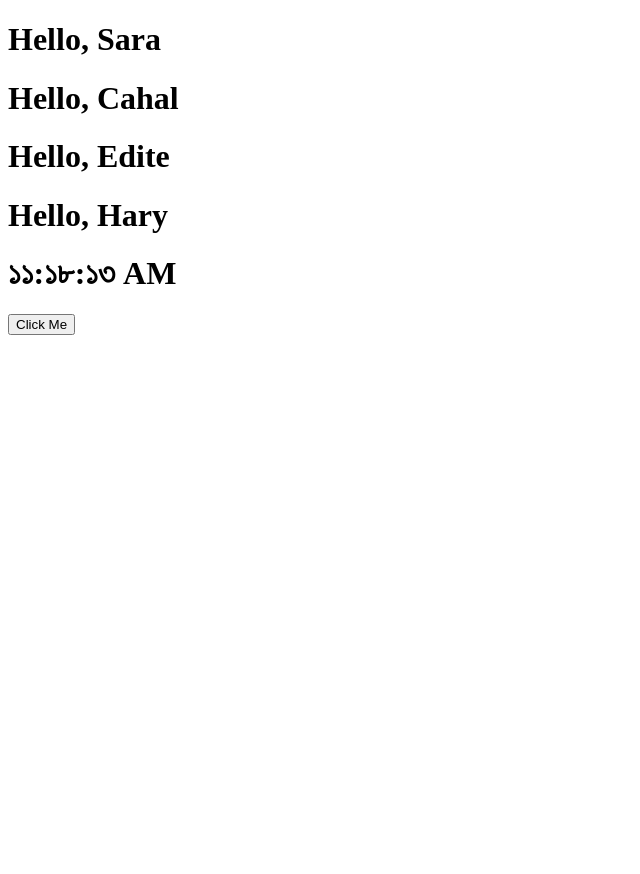
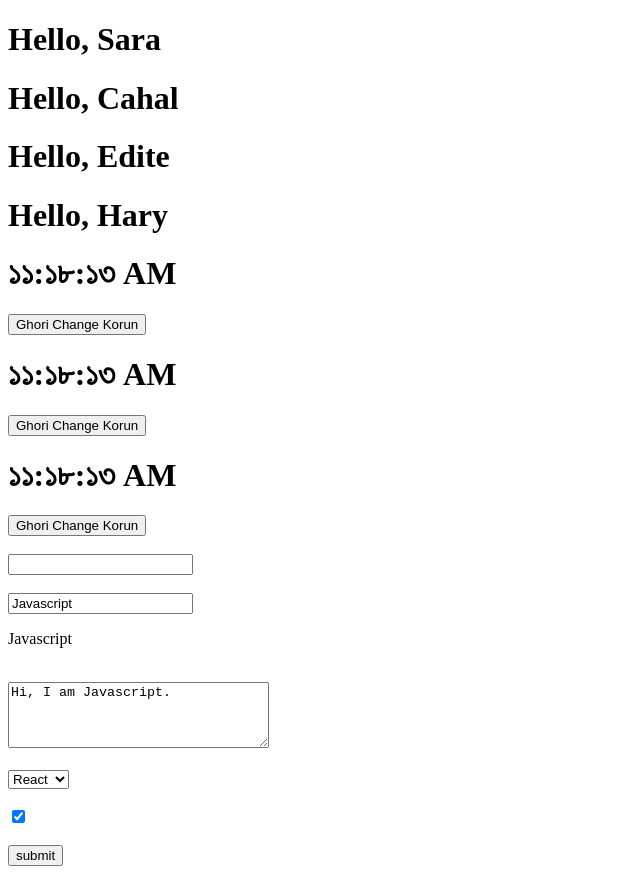
Before and after one commit to motiurrahman124/react-practice, a React (Create React App) app: page / in a window 1280 px wide. Shown: the whole page, without its empty margins (0-640 px from the left). Before the commit the page ends 800 px from the top, so only its background shows below. Built offline with nearby package versions, Linux system fonts and the light colour scheme.

Commit message:
react forms practice done

```diff
--- a/src/App.js
+++ b/src/App.js
@@ -1,4 +1,5 @@
-import Clock from './components/Clock';
+import ClockList from './components/ClockList';
+import Form from './components/Form';
 // function App() {
 //   return (
 //     <h1 className="heading">
@@ -12,13 +13,15 @@
 }
 
 function App() {
+  const quantities = [1, 2, 3];
   return (
     <div>
       <Welcome name="Sara" />
       <Welcome name="Cahal" />
       <Welcome name="Edite" />
       <Welcome name="Hary" />
-      <Clock/>
+      <ClockList quantities={quantities}/>
+      <Form/>
     </div>
   );
 }
--- a/src/components/Clock.js
+++ b/src/components/Clock.js
@@ -10,7 +10,7 @@
     // }
 
     // otherwise we will use
-    state ={ date: new Date()};
+    state ={ date: new Date(), locale: 'bn-BD'};
 
     componentDidMount(){
         this.clockTimer = setInterval(()=> {this.tick()},1000);
@@ -25,18 +25,45 @@
             date: new Date()
         });
     }
-    handleClick(){
-        console.log('the button was clicked');
+    // handleClick(e){
+    //     e.preventDefault();
+    //     console.log('the button was clicked');
+    // }
+
+    // handleClick = () => {
+    //     this.setState({
+    //         locale: 'en-us',
+    //     });
+    // }
+
+    handleClick = (locale) =>{
+        this.setState({
+            locale
+        });
     }
 
     render(){
-        const { date } = this.state;
+        const { date, locale } = this.state;
+
+        // if(locale === 'bn-BD'){
+        //     button = <button onClick={()=>this.handleClick( 'en-US')}>Click Me</button>
+        // } else {
+        //     button = <button onClick={()=>this.handleClick( 'bn-BD')}>Click Me</button>
+        // }
         return(
             <div>
                 <h1 className="heading">
-                    <span className="text">{date.toLocaleTimeString('bn-bd')}</span>
+                    <span className="text">{date.toLocaleTimeString(locale)}</span>
                 </h1>
-                <button onClick={this.handleClick}>Click Me</button>
+                {/* <button onClick={this.handleClick}>Click Me</button> */}
+                {/* <button onClick={this.handleClick.bind(this, 'en-US')}>Click Me</button> */}
+                {/* {button} */}
+                { locale==='bn-BD'? <button onClick={()=>this.handleClick( 'en-US')} >Ghori Change Korun</button>: <button onClick={()=>this.handleClick( 'bn-BD')} >Change Clock</button>
+                }
+
+
+
+
             </div>
 
         );
--- /dev/null
+++ b/src/components/ClockList.js
@@ -0,0 +1,12 @@
+import Clock from "./Clock";
+
+export default function ClockList({quantities = []}){
+
+    return(
+        <div>
+            {quantities.map((key)=>(
+                <Clock key={key}/>
+            ))}
+        </div>
+    );
+}
--- /dev/null
+++ b/src/components/Form.js
@@ -0,0 +1,87 @@
+import React from "react";
+
+export default class Form extends React.Component {
+  state = {
+    title: "Javascript",
+    text: "Hi, I am Javascript.",
+    library: "React",
+    isAwesome: true,
+  };
+
+  handleChange = (e) => {
+    // this.setState({
+    //     [e.target.name]: e.target.value,
+    // });
+    if (e.target.type === "text") {
+      this.setState({
+        title: e.target.value,
+      });
+    } else if (e.target.type === "textarea") {
+      this.setState({
+        text: e.target.value,
+      });
+    } else if (e.target.type === "select-one") {
+      this.setState({
+        library: e.target.value,
+      });
+    } else if (e.target.type === "checkbox") {
+      this.setState({
+        isAwesome: e.target.checked,
+      });
+    } else {
+      console.log("nothing here");
+    }
+  };
+
+  submitHandler = (e) =>{
+    e.preventDefault();
+    const { title, text, library, isAwesome } = this.state;
+    console.log(title, text, library, isAwesome);
+  }
+
+  render() {
+    const { title, text, library, isAwesome } = this.state;
+    return (
+      <div>
+        <br />
+        <form onSubmit={this.submitHandler}>
+            <input type="text" name="" value={null}/>
+            <br /><br />
+          <input
+            name="title"
+            type="text"
+            placeholder="Enter title"
+            value={title}
+            onChange={this.handleChange}
+          />
+          <p>{title}</p>
+          <br />
+          <textarea
+            name="text"
+            id=""
+            cols="30"
+            rows="4"
+            value={text}
+            onChange={this.handleChange}
+          ></textarea>
+          <br />
+          <br />
+          <select name="" id="" value={library} onChange={this.handleChange}>
+            <option value="React">React</option>
+            <option value="Anglar">Anglar</option>
+          </select>
+          <br />
+          <br />
+          <input
+            type="checkbox"
+            checked={isAwesome}
+            onChange={this.handleChange}
+          />
+          <br />
+          <br />
+          <input type="submit" value="submit" />
+        </form>
+      </div>
+    );
+  }
+}
```
Also changed, not shown: src/components/Button.js (added, +11 -0 lines).
